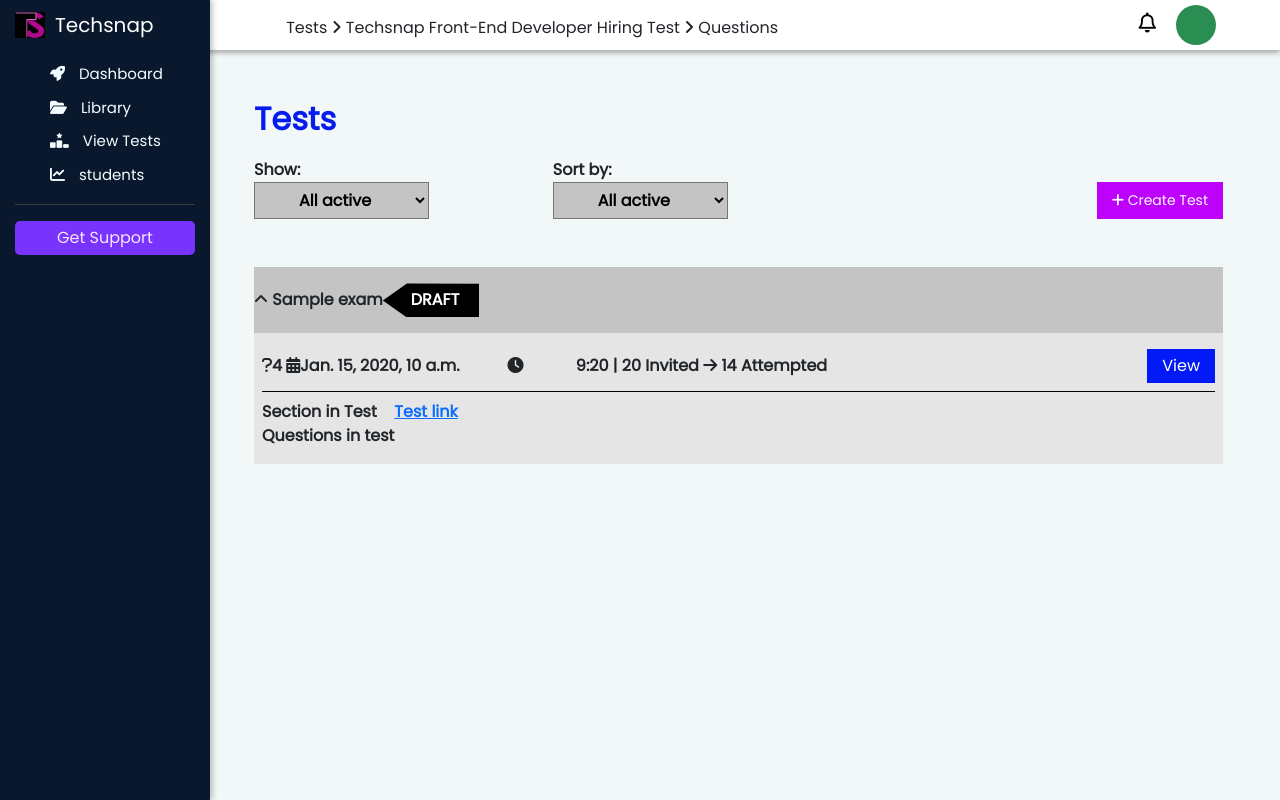
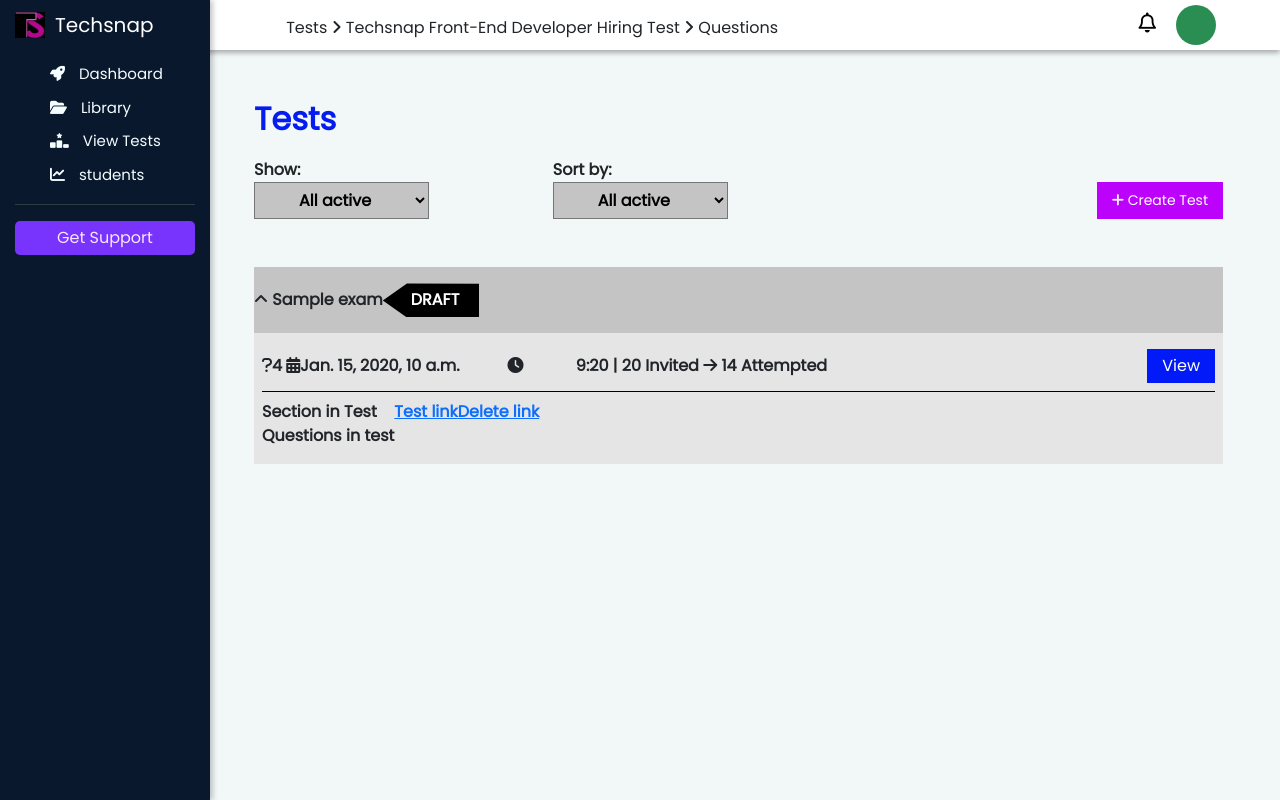
Before and after one commit to Bpiyush544/Quiz-App, a Django app: template quiz/quiz/templates/assessments2.html in a window 1280 px wide, after a click that opens the changed part. Run offline with Django 4.2, Linux system fonts and the light colour scheme; the template is opened without the code that fills it: most values are stand-ins (such as "Sample title", 1, 10 or a date in 2020); some libraries are stand-ins or nearby versions.

Commit message:
delete Assessment

```diff
--- a/quiz/quiz/templates/assessments2.html
+++ b/quiz/quiz/templates/assessments2.html
@@ -204,7 +204,6 @@ body ::selection,html ::selection{background-color:#1ba94c;-webkit-text-fill-col
 
                 {% for exam in exams %}
 
-
                 <div class="row-2 mt-5">
                     <div class="accor row py-3" data-toggle="collapse" data-target="#first">
                          <div class="left col-md-6 mt-auto"><i class="fa fa-angle-down ml-2"></i> <span class="ml-3">{{exam}}</span><span class="lbl ml-3">DRAFT</span></div><div class="right col-md-6 d-flex justify-content-around align-items-center mt-3 mt-md-0"><i class="fa fa-question"></i><span>4</span> |<i class="fa fa-calendar-alt ml-0"></i><span>14/2/2022</span><i class="fa fa-clock ml-3"></i><span>6:20</span><button class="ml-3 button">View</button></div>
@@ -228,6 +227,9 @@ body ::selection,html ::selection{background-color:#1ba94c;-webkit-text-fill-col
                         </div>
                         <a href="./test/{{exam.id}}/">
                             <p class="ml-5 my-2">Test link</p>
+                        </a>
+                        <a href="./delete/{{exam.id}}">
+                            <p class="ml-5 my-2">Delete link</p>
                         </a>
                     </div>
                 </div>
```
Also changed, not shown: quiz/db.sqlite3.
